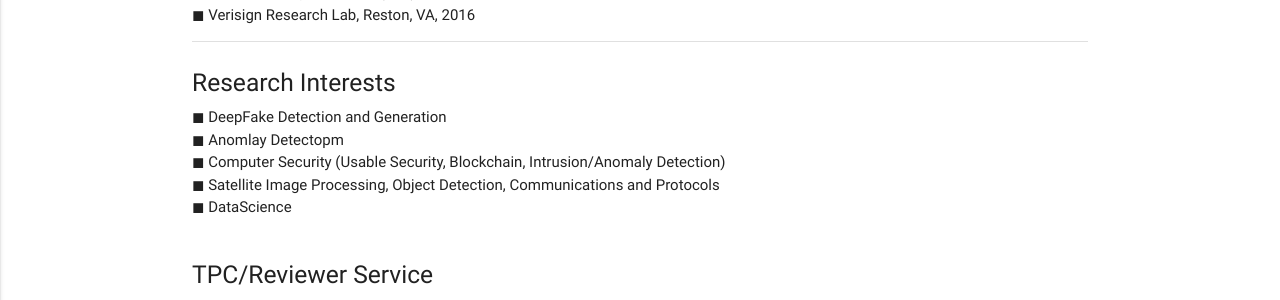
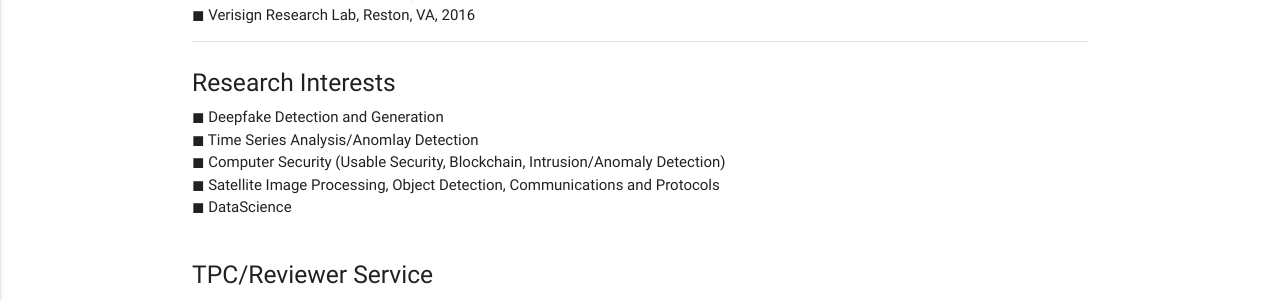
Before and after one commit to Yurim990507/DASH-Lab.github.io, a Jekyll site: the page built from example1.md, in a window 1280 px wide. Shown: the part 472-772 px from the top of the page. Built offline with Jekyll 4.4.1, drawn with Linux system fonts in a browser that asks for light colours.

Commit message:
Update example1.md

```diff
--- a/example1.md
+++ b/example1.md
@@ -29,8 +29,8 @@ permalink: /About/
 <div class="divider"></div>
 <div class="section">
     <h5>Research Interests</h5>
-          ◼ DeepFake Detection and Generation <br>
-          ◼ Anomlay Detectopm <br>
+          ◼ Deepfake Detection and Generation <br>
+          ◼ Time Series Analysis/Anomlay Detection <br>
           ◼ Computer Security (Usable Security, Blockchain, Intrusion/Anomaly Detection) <br>
           ◼ Satellite Image Processing, Object Detection, Communications and Protocols  <br>
           ◼ DataScience <br>
```
